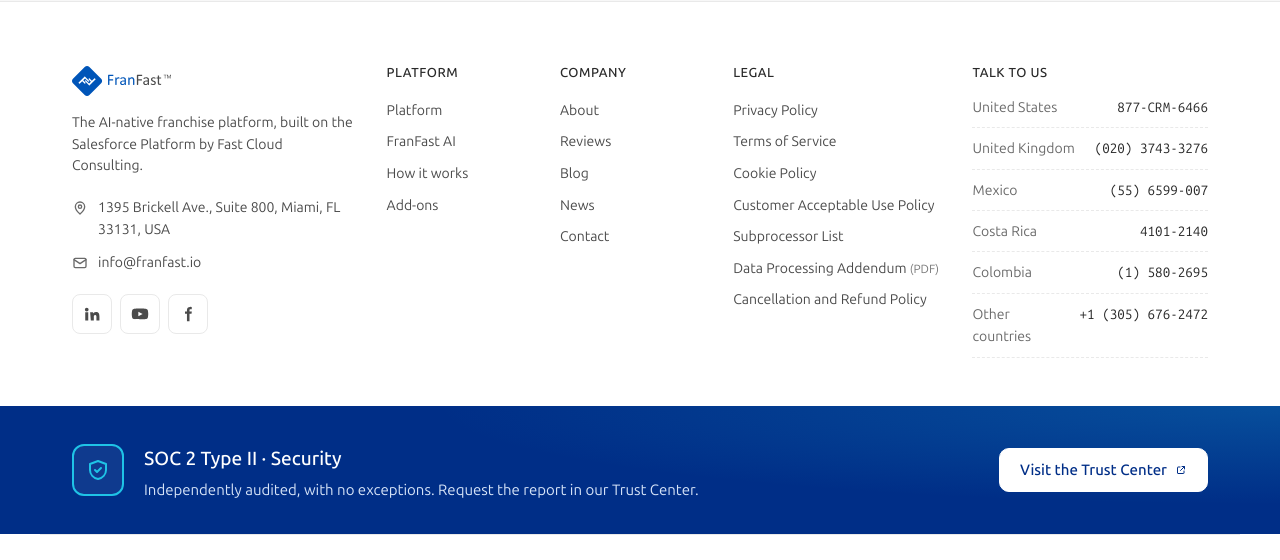
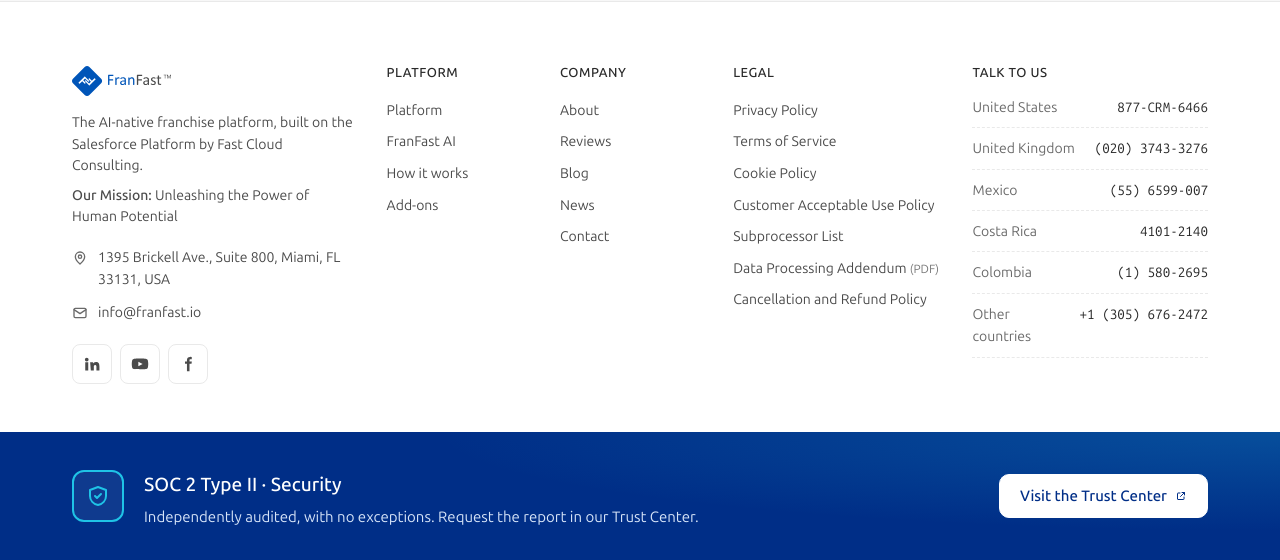
Before and after one commit to daniielev/franfast-wp-theme, a WordPress theme: template page.php in a window 1280 px wide. Shown: the part 419-979 px from the top of the page. Run offline with PHP 8.4 and a stand-in for WordPress, Linux system fonts and the light colour scheme; the site name, menu and one post (Sample post) are stand-ins, and other content is empty.

Commit message:
Misión: texto nuevo en About + Home + footer

```diff
--- a/assets/css/main.css
+++ b/assets/css/main.css
@@ -175,6 +175,8 @@ a.lang-switch__item:hover { color: var(--ff-blue); }
 .site-footer__grid { display: grid; grid-template-columns: minmax(240px, 1.5fr) repeat(2, minmax(120px, .75fr)) minmax(180px, 1.1fr) minmax(230px, 1.25fr); gap: 40px 32px; padding-block: 64px 48px; }
 .site-footer__logo img { height: 30px; width: auto; }
 .site-footer__tagline { margin-top: 16px; max-width: 320px; line-height: 1.55; }
+.site-footer__mission { margin-top: 8px; max-width: 320px; font-size: 14px; line-height: 1.5; }
+.site-footer__mission span { font-weight: 500; }
 .site-footer__address { display: grid; gap: 10px; margin-top: 20px; }
 .site-footer__line { display: flex; gap: 10px; align-items: flex-start; }
 .site-footer__line svg { flex: none; margin-top: 3px; color: var(--ff-ink-3); }
@@ -721,6 +723,9 @@ article.post { background: var(--ff-gray-50); }
 .about-mission { border-left: 3px solid var(--ff-cyan); padding-left: 20px; display: grid; gap: 6px; }
 .about-mission__label { font-size: 14px; font-weight: 500; letter-spacing: .04em; text-transform: uppercase; color: var(--ff-ink-3); }
 .about-mission__title { font-size: 22px; font-weight: 500; color: var(--ff-blue-900); }
+.home-mission .about-mission { gap: 12px; }
+.home-mission .about-mission__title { font-size: 28px; }
+.home-mission .about-mission p:last-child { margin-top: 8px; }
 .about-video { min-height: 360px; background: linear-gradient(160deg, var(--ff-navy-600), var(--ff-navy)); }
 .about-points { list-style: none; display: grid; gap: 16px; grid-template-columns: repeat(auto-fit, minmax(min(100%, 280px), 1fr)); }
 .about-points li { display: flex; gap: 12px; align-items: flex-start; font-size: 18px; font-weight: 500; color: var(--ff-blue-900); }
@@ -746,7 +751,7 @@ article.post { background: var(--ff-gray-50); }
 @media (max-width: 767px) {
   .site-footer__grid { grid-template-columns: repeat(2, minmax(0, 1fr)); gap: 32px 16px; padding-block: 48px 32px; text-align: center; }
   .site-footer__brand { display: grid; justify-items: center; padding-bottom: 28px; border-bottom: 1px solid var(--ff-line); }
-  .site-footer__tagline { margin-inline: auto; }
+  .site-footer__tagline, .site-footer__mission { margin-inline: auto; }
   .site-footer__address { justify-items: center; }
   .site-footer__line { justify-content: center; text-align: left; }
   .site-footer__social { justify-content: center; }
--- a/footer.php
+++ b/footer.php
@@ -18,6 +18,7 @@ $ff_org = (array) ff_config( 'org', array() );
 				<img src="<?php echo esc_url( ff_asset( 'img/franfast-logo.svg' ) ); ?>" alt="FranFast" width="99" height="30" loading="lazy">
 			</a>
 			<p class="site-footer__tagline"><?php ff_e( 'footer.tagline' ); ?></p>
+			<p class="site-footer__mission"><span><?php ff_e( 'about.mission.label' ); ?></span> <?php ff_e( 'about.mission.title' ); ?></p>
 			<address class="site-footer__address">
 				<span class="site-footer__line"><?php echo ff_icon( 'pin', 16 ); // phpcs:ignore ?>
 					<span><?php echo esc_html( ( $ff_org['street'] ?? '' ) . ', ' . ( $ff_org['city'] ?? '' ) . ', ' . ( $ff_org['region'] ?? '' ) . ' ' . ( $ff_org['postal_code'] ?? '' ) . ', USA' ); ?></span>
--- a/lang/en.json
+++ b/lang/en.json
@@ -709,7 +709,7 @@
     "mission": {
       "label": "Our Mission:",
       "title": "Unleashing the Power of Human Potential",
-      "text": "We believe that digital transformation is not merely about adopting new technologies; it’s about fundamentally rethinking how your business operates, interacts with customers, and drives innovation. We are committed to providing our clients with the expertise, guidance, and support they need to achieve their business goals.",
+      "text": "We believe technology should give people their time back. FranFast lets AI handle the repetitive work across your network, so your team and your franchisees can focus on what only people do best: building relationships, growing the brand and serving customers.",
       "cta": "Read More"
     },
     "video": {
--- a/lang/es.json
+++ b/lang/es.json
@@ -709,7 +709,7 @@
     "mission": {
       "label": "Nuestra misión:",
       "title": "Liberar el poder del potencial humano",
-      "text": "Creemos que la transformación digital no consiste solo en adoptar nuevas tecnologías; se trata de repensar a fondo cómo opera tu negocio, cómo interactúa con sus clientes y cómo impulsa la innovación. Nos comprometemos a brindar a nuestros clientes la experiencia, la guía y el apoyo que necesitan para alcanzar sus objetivos de negocio.",
+      "text": "Creemos que la tecnología debe devolverle el tiempo a las personas. FranFast deja que la IA se encargue del trabajo repetitivo en toda tu red, para que tu equipo y tus franquiciados se enfoquen en lo que solo las personas hacen mejor: construir relaciones, hacer crecer la marca y atender a los clientes.",
       "cta": "Leer más"
     },
     "video": {
--- a/lang/fr.json
+++ b/lang/fr.json
@@ -709,7 +709,7 @@
     "mission": {
       "label": "Notre mission :",
       "title": "Libérer la puissance du potentiel humain",
-      "text": "Nous croyons que la transformation numérique ne se limite pas à adopter de nouvelles technologies; elle consiste à repenser en profondeur la façon dont votre entreprise fonctionne, interagit avec ses clients et stimule l’innovation. Nous nous engageons à offrir à nos clients l’expertise, l’accompagnement et le soutien dont ils ont besoin pour atteindre leurs objectifs d’affaires.",
+      "text": "Nous croyons que la technologie doit redonner du temps aux gens. FranFast confie à l’IA le travail répétitif dans tout votre réseau, pour que votre équipe et vos franchisés se concentrent sur ce que seuls les humains font le mieux : bâtir des relations, faire croître la marque et servir la clientèle.",
       "cta": "En savoir plus"
     },
     "video": {
--- a/lang/pt.json
+++ b/lang/pt.json
@@ -709,7 +709,7 @@
     "mission": {
       "label": "Nossa missão:",
       "title": "Liberar o poder do potencial humano",
-      "text": "Acreditamos que a transformação digital não é apenas adotar novas tecnologias; é repensar a fundo como o seu negócio opera, se relaciona com os clientes e impulsiona a inovação. Temos o compromisso de oferecer aos nossos clientes a experiência, a orientação e o apoio de que precisam para alcançar seus objetivos de negócio.",
+      "text": "Acreditamos que a tecnologia deve devolver às pessoas o seu tempo. A FranFast deixa a IA cuidar do trabalho repetitivo em toda a sua rede, para que sua equipe e seus franqueados se concentrem no que só as pessoas fazem melhor: construir relacionamentos, fazer a marca crescer e atender os clientes.",
       "cta": "Saiba mais"
     },
     "video": {
```
Also changed, not shown: front-page.php (+12 -0 lines).
